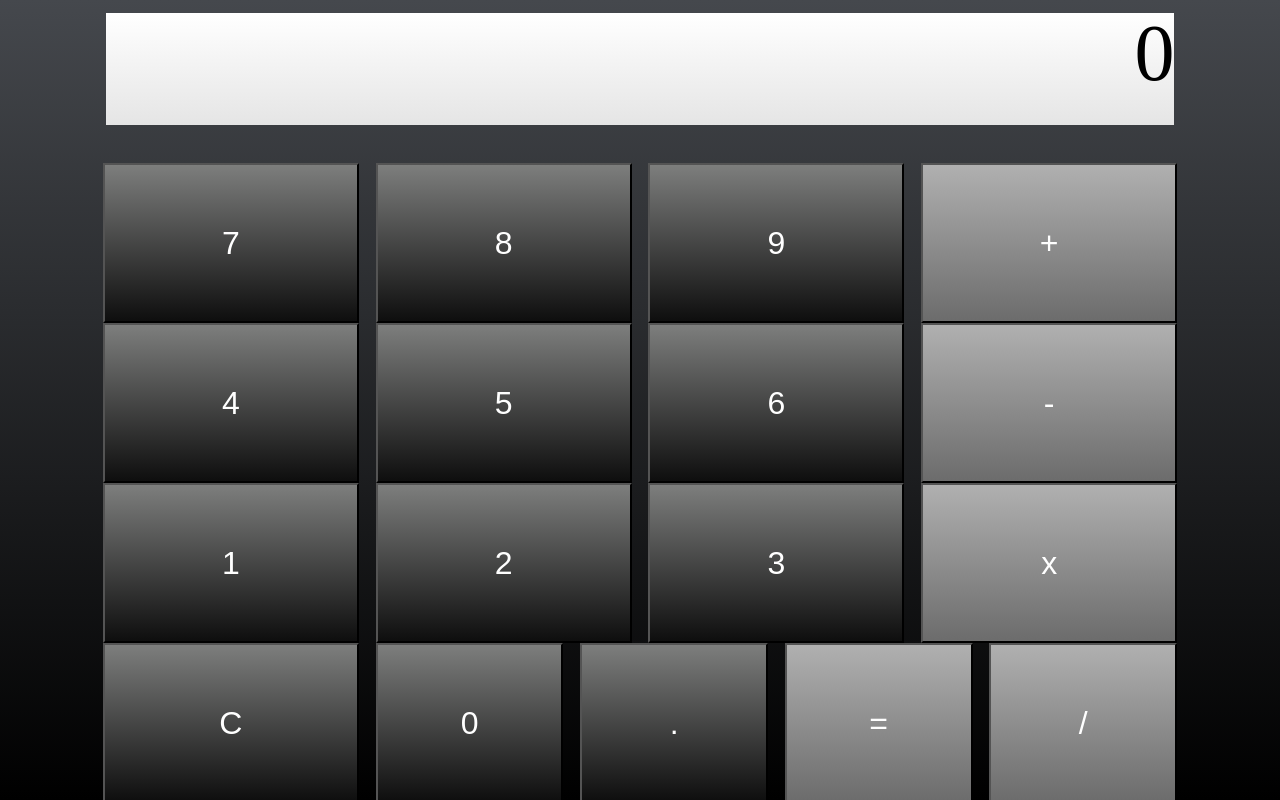
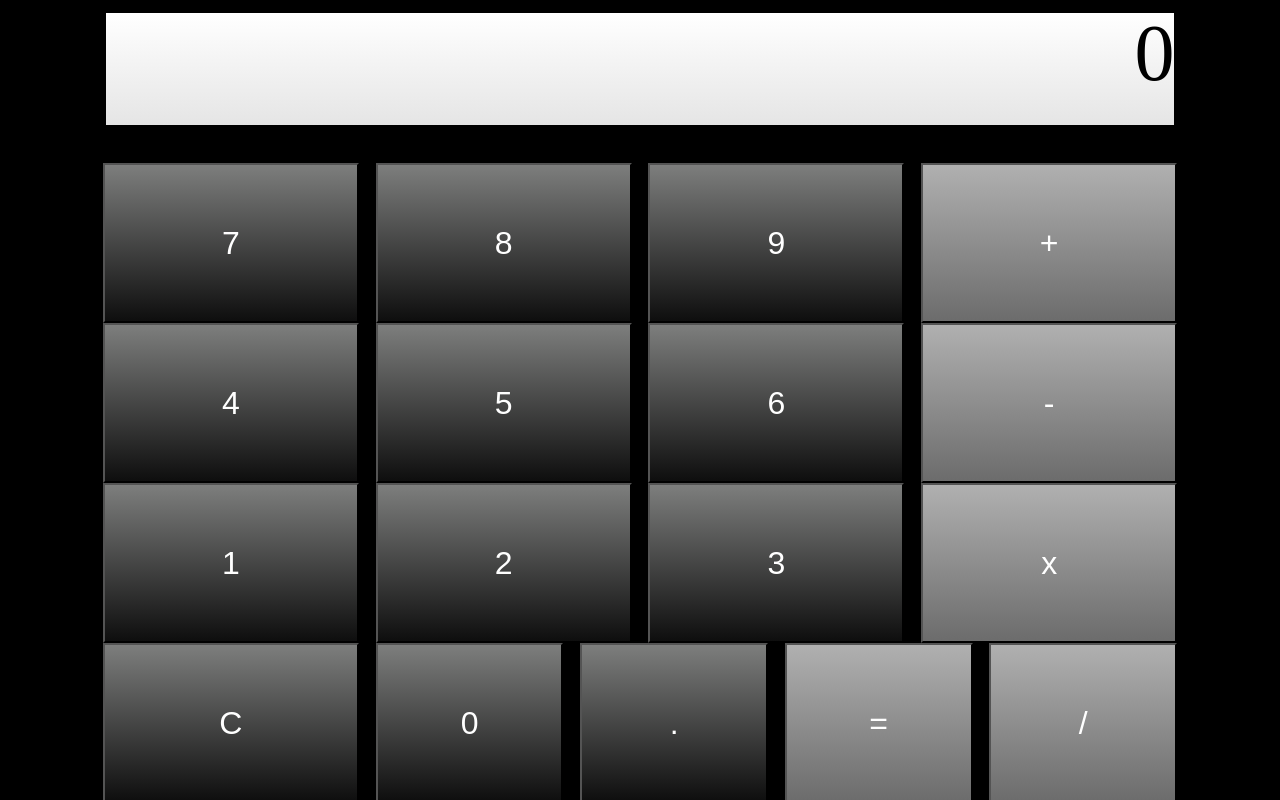
Before and after one commit to maxgalloway/Abacus_for_the_Rest_of_Us, a plain HTML site: page index.html in a window 1280 px wide. Drawn offline with Linux system fonts and the light colour scheme.

Commit message:
I think it looks better if only the buttons have gloss (as opposed to whole unit)

```diff
--- a/style.css
+++ b/style.css
@@ -10,14 +10,7 @@ form{
 
 body{
 	overflow: hidden;
-	background: rgb(69,72,77); /* Old browsers */
-	background: -moz-linear-gradient(top,  rgba(69,72,77,1) 0%, rgba(0,0,0,1) 100%); /* FF3.6+ */
-	background: -webkit-gradient(linear, left top, left bottom, color-stop(0%,rgba(69,72,77,1)), color-stop(100%,rgba(0,0,0,1))); /* Chrome,Safari4+ */
-	background: -webkit-linear-gradient(top,  rgba(69,72,77,1) 0%,rgba(0,0,0,1) 100%); /* Chrome10+,Safari5.1+ */
-	background: -o-linear-gradient(top,  rgba(69,72,77,1) 0%,rgba(0,0,0,1) 100%); /* Opera 11.10+ */
-	background: -ms-linear-gradient(top,  rgba(69,72,77,1) 0%,rgba(0,0,0,1) 100%); /* IE10+ */
-	background: linear-gradient(to bottom,  rgba(69,72,77,1) 0%,rgba(0,0,0,1) 100%); /* W3C */
-	filter: progid:DXImageTransform.Microsoft.gradient( startColorstr='#45484d', endColorstr='#000000',GradientType=0 ); /* IE6-9 */
+	background-color: #000000;
 }
 
 #inputField{
```
Also changed, not shown: 1 other file.
